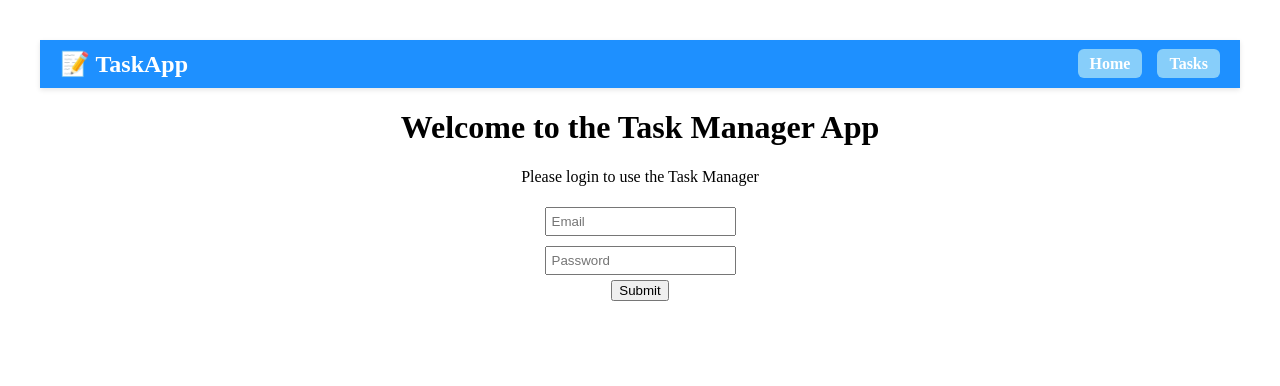
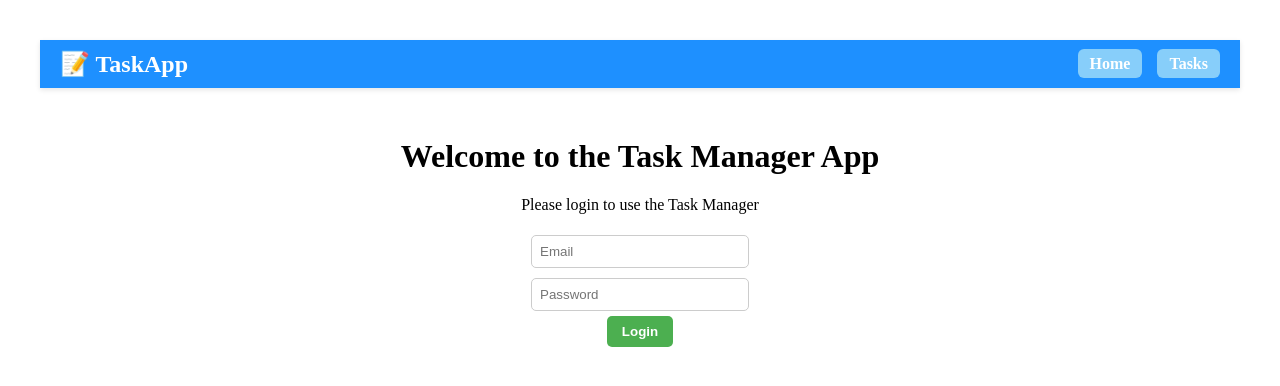
Before and after one commit to alaminannuar/task-manager-frontend, a React (Vite) app: page / in a window 1280 px wide. Shown: the top 386 px of the page. Built offline with nearby package versions, Linux system fonts and the light colour scheme.

Commit message:
Update Home.jsx for Render deployment and fix login

```diff
--- a/src/pages/Home.jsx
+++ b/src/pages/Home.jsx
@@ -5,15 +5,27 @@ export default function Home() {
   const [password, setPassword] = useState("");
 
   const textbox = {
-    padding: 5,
+    padding: 8,
     margin: 5,
-    placeItems: "center",
+    borderRadius: 5,
+    border: "1px solid #ccc",
+    width: "200px",
+  };
+
+  const buttonStyle = {
+    padding: "8px 15px",
+    borderRadius: 5,
+    border: "none",
+    backgroundColor: "#4CAF50",
+    color: "white",
+    fontWeight: "bold",
+    cursor: "pointer",
   };
 
   const login = async (e) => {
     e.preventDefault();
-    console.log(`Email: ${email}`);
 
+    try {
       const response = await fetch(
         `${import.meta.env.VITE_BACKEND_URL}/auth/login`,
         {
@@ -23,21 +35,31 @@ export default function Home() {
         }
       );
 
+      if (!response.ok) {
+        alert("Login failed. Check your credentials.");
+        return;
+      }
+
       const result = await response.json();
       localStorage.setItem("jwt", result.token);
       window.location.href = "/tasks";
+    } catch (err) {
+      console.error("Login error:", err);
+      alert("Login error. Please try again later.");
+    }
   };
 
   return (
-    <div>
+    <div style={{ textAlign: "center", marginTop: "50px" }}>
       <h1>Welcome to the Task Manager App</h1>
       <p>Please login to use the Task Manager</p>
-      <form>
+      <form onSubmit={login}>
         <input
           type="email"
           onChange={(e) => setEmail(e.target.value)}
           placeholder="Email"
           style={textbox}
+          required
         />
         <br />
         <input
@@ -45,9 +67,12 @@ export default function Home() {
           onChange={(e) => setPassword(e.target.value)}
           placeholder="Password"
           style={textbox}
+          required
         />
         <br />
-        <input type="submit" onClick={login} />
+        <button type="submit" style={buttonStyle}>
+          Login
+        </button>
       </form>
     </div>
   );
```
Lines whose indentation alone changed are shown as unchanged.
